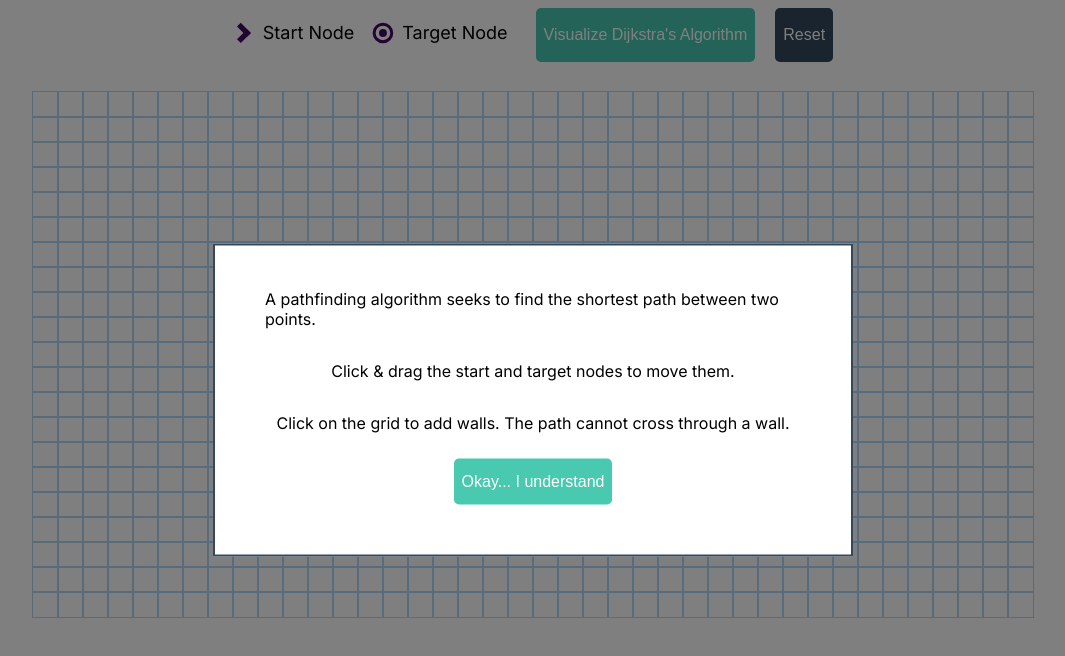
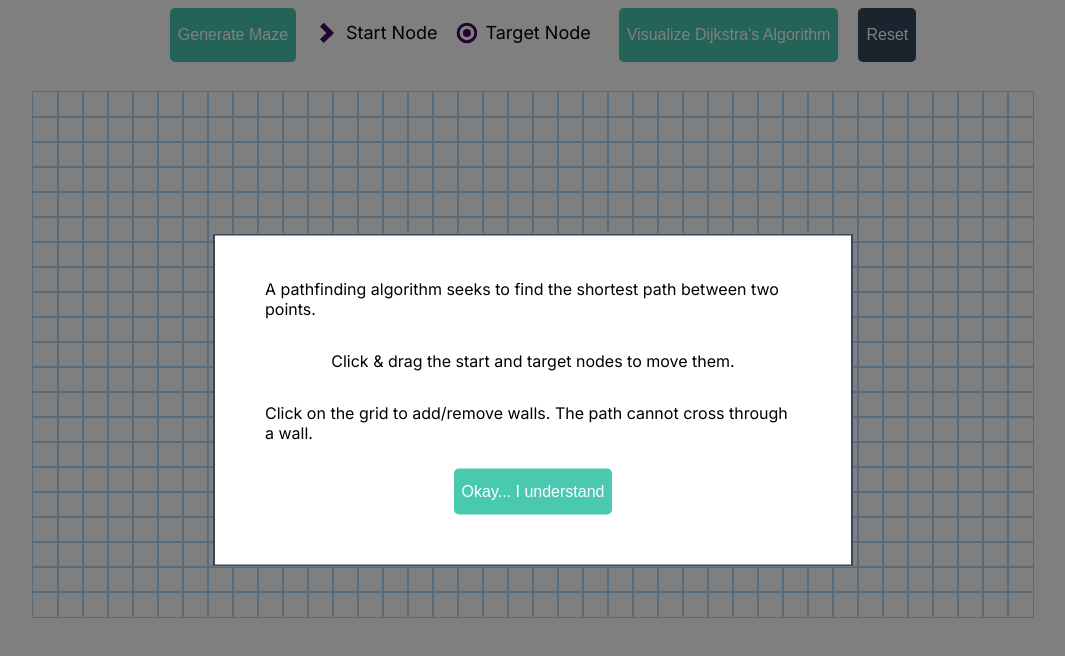
Before and after one commit to sava-stanchev/algorithmic-pathfinding, a React (Create React App) app: page / in a window 1280 px wide. Shown: the top 656 px of the page, without its empty margins (107-1172 px from the left). Built offline with nearby package versions, Linux system fonts and the light colour scheme.

Commit message:
added generate random maze feature

```diff
--- a/src/Modal/TutorialModal.tsx
+++ b/src/Modal/TutorialModal.tsx
@@ -19,7 +19,8 @@ const TutorialModal: React.FC<Props> = ({ open, onClose }) => {
         </p>
         <p>Click & drag the start and target nodes to move them.</p>
         <p>
-          Click on the grid to add walls. The path cannot cross through a wall.
+          Click on the grid to add/remove walls. The path cannot cross through a
+          wall.
         </p>
         <button className="modal-btn" onClick={onClose}>
           Okay... I understand
--- a/src/Visualizer/Visualizer.tsx
+++ b/src/Visualizer/Visualizer.tsx
@@ -103,6 +103,36 @@ const Visualizer: React.FC = () => {
     setGrid(getInitialGrid());
   };
 
+  const createRandomMaze = () => {
+    resetGrid();
+    const newGrid = grid.slice();
+
+    for (let i = 0; i < newGrid.length; i++) {
+      for (let j = 0; j < newGrid[i].length; j++) {
+        let random = Math.random();
+        let currNode = document.getElementById(
+          `node-${newGrid[i][j].col}-${newGrid[i][j].row}`
+        )!;
+        let relevantClassNames = ["node node-start", "node node-finish"];
+
+        if (random < 0.25 && !relevantClassNames.includes(currNode.className)) {
+          currNode.className = "node node-wall";
+          newGrid[i][j].isWall = true;
+        }
+
+        if (
+          random >= 0.25 &&
+          !relevantClassNames.includes(currNode.className)
+        ) {
+          currNode.className = "node";
+          newGrid[i][j].isWall = false;
+        }
+      }
+    }
+
+    setGrid(newGrid);
+  };
+
   const handleMouseDown = (col: number, row: number) => {
     const currNode = grid[col][row];
     setSelectedNode(currNode);
@@ -128,10 +158,12 @@ const Visualizer: React.FC = () => {
       document.getElementById(
         `node-${col}-${row}`
       )!.className = `node node-${pressedNodeStatus}`;
+      currNode.isWall = false;
     } else if (pressedNodeStatus === "finish" && !currNode.isStart) {
       document.getElementById(
         `node-${col}-${row}`
       )!.className = `node node-${pressedNodeStatus}`;
+      currNode.isWall = false;
     } else {
       const newGrid = getNewGridWithWallToggled(grid, col, row);
       setGrid(newGrid);
@@ -224,6 +256,9 @@ const Visualizer: React.FC = () => {
   return (
     <div className="container">
       <div className="buttons-container">
+        <button className="visualize-btn" onClick={() => createRandomMaze()}>
+          Generate Maze
+        </button>
         <div className="start-icon">
           <StartIcon />
         </div>
```
